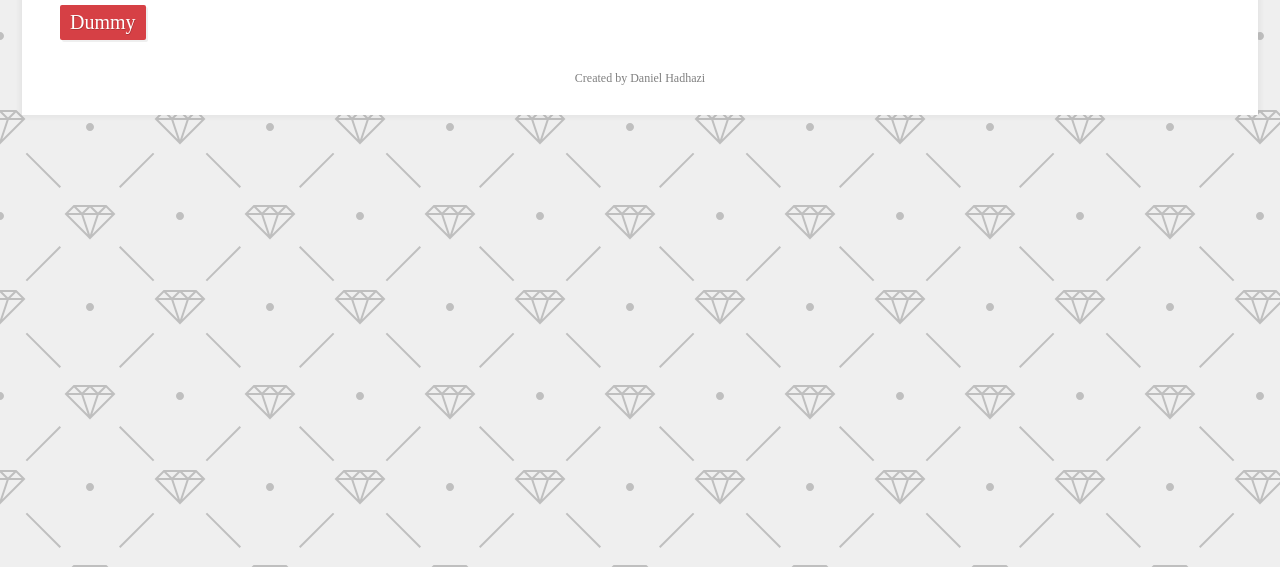
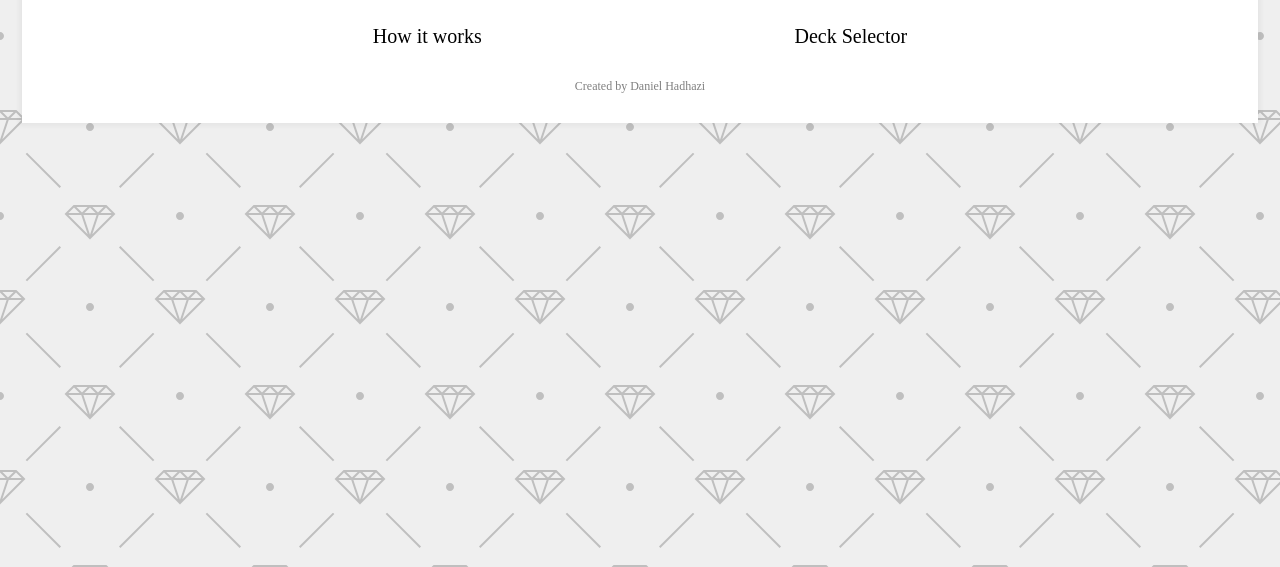
Before and after one commit to Dhadhazi/date-night-questions, a Gatsby site in the folder gatsby/: page / in a window 1280 px wide. Shown: the part 233-800 px from the top of the page. Built offline with nearby package versions, Linux system fonts and the light colour scheme; Gatsby itself is replaced by a stand-in of ours.

Commit message:
Index style, components created

```diff
--- /dev/null
+++ b/gatsby/src/components/DeckSelector.js
@@ -0,0 +1,9 @@
+import React from 'react'
+
+export const DeckSelector = () => {
+  return (
+    <div>
+      Deck Selector
+    </div>
+  )
+}
--- /dev/null
+++ b/gatsby/src/components/HowItWorks.js
@@ -0,0 +1,9 @@
+import React from 'react'
+
+export const HowItWorks = () => {
+  return (
+    <div>
+      How it works
+    </div>
+  )
+}
--- a/gatsby/src/components/Layout.js
+++ b/gatsby/src/components/Layout.js
@@ -24,6 +24,7 @@ const SiteBorderStyles = styled.div`
 const ContentStyles = styled.div`
   background: white;
   padding: 2rem;
+  margin-top: 2rem;
 `;
 
 export default function Layout({ children }) {
--- a/gatsby/src/pages/index.js
+++ b/gatsby/src/pages/index.js
@@ -1,10 +1,23 @@
 import * as React from "react"
+import styled from "styled-components"
+import { DeckSelector } from "../components/DeckSelector"
+import { HowItWorks } from "../components/HowItWorks"
+
+const IndexPageStyle = styled.div`
+  display: flex;
+  justify-content: space-evenly;
+  flex-direction: row;
+  @media (max-width: 1000px) {
+    flex-direction: column-reverse;
+  }
+`
 
 const IndexPage = () => {
   return (
-    <div>
-      <button>Dummy</button>
-    </div>
+    <IndexPageStyle>
+      <HowItWorks />
+      <DeckSelector />
+    </IndexPageStyle>
   )
 }
 
```
